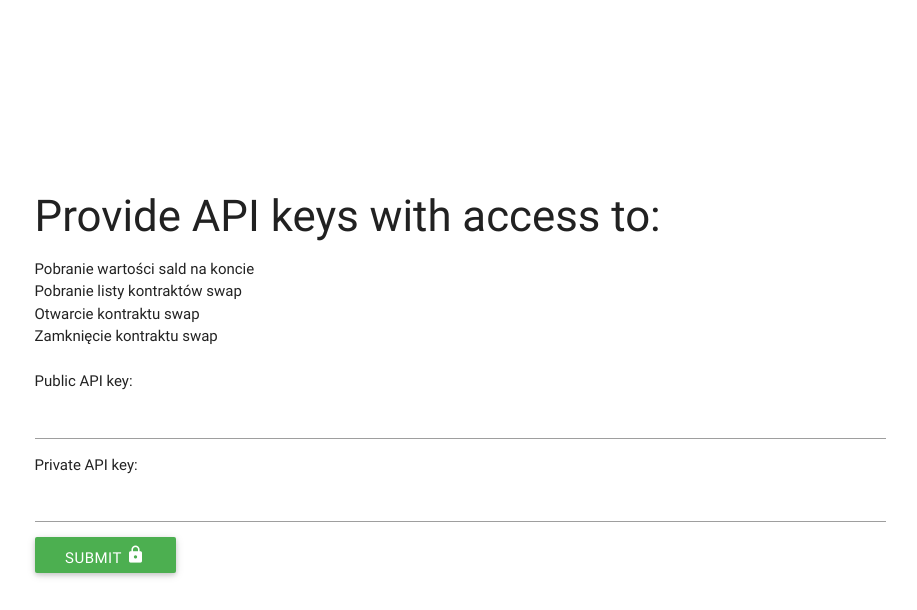
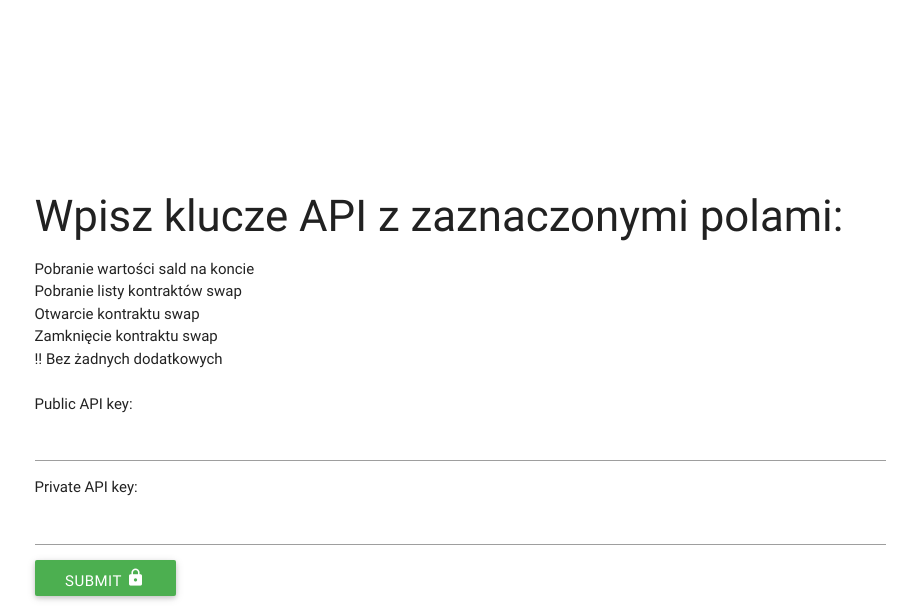
Before and after one commit to kwikiel/swaping, a Flask app: page /login in a window 1280 px wide. Shown: the top 610 px of the page, without its empty margins (180-1097 px from the left). Run offline with Flask 2, Linux system fonts and the light colour scheme.

Commit message:
Translation

```diff
--- a/templates/login.html
+++ b/templates/login.html
@@ -11,12 +11,13 @@
     </head>
     <body>
     <div class="container" style="margin-top: 15%;">
-       <h3>Provide API keys with access to:</h3>
+       <h3>Wpisz klucze API z zaznaczonymi polami:</h3>
        <ul>
           <li>Pobranie wartości sald na koncie</li>
           <li>Pobranie listy kontraktów swap</li>
           <li>Otwarcie kontraktu swap</li>
           <li>Zamknięcie kontraktu swap</li>
+          <li>!! Bez żadnych dodatkowych </li>
        <ul>
     </br>
     <form action="handle" method="POST">
```
